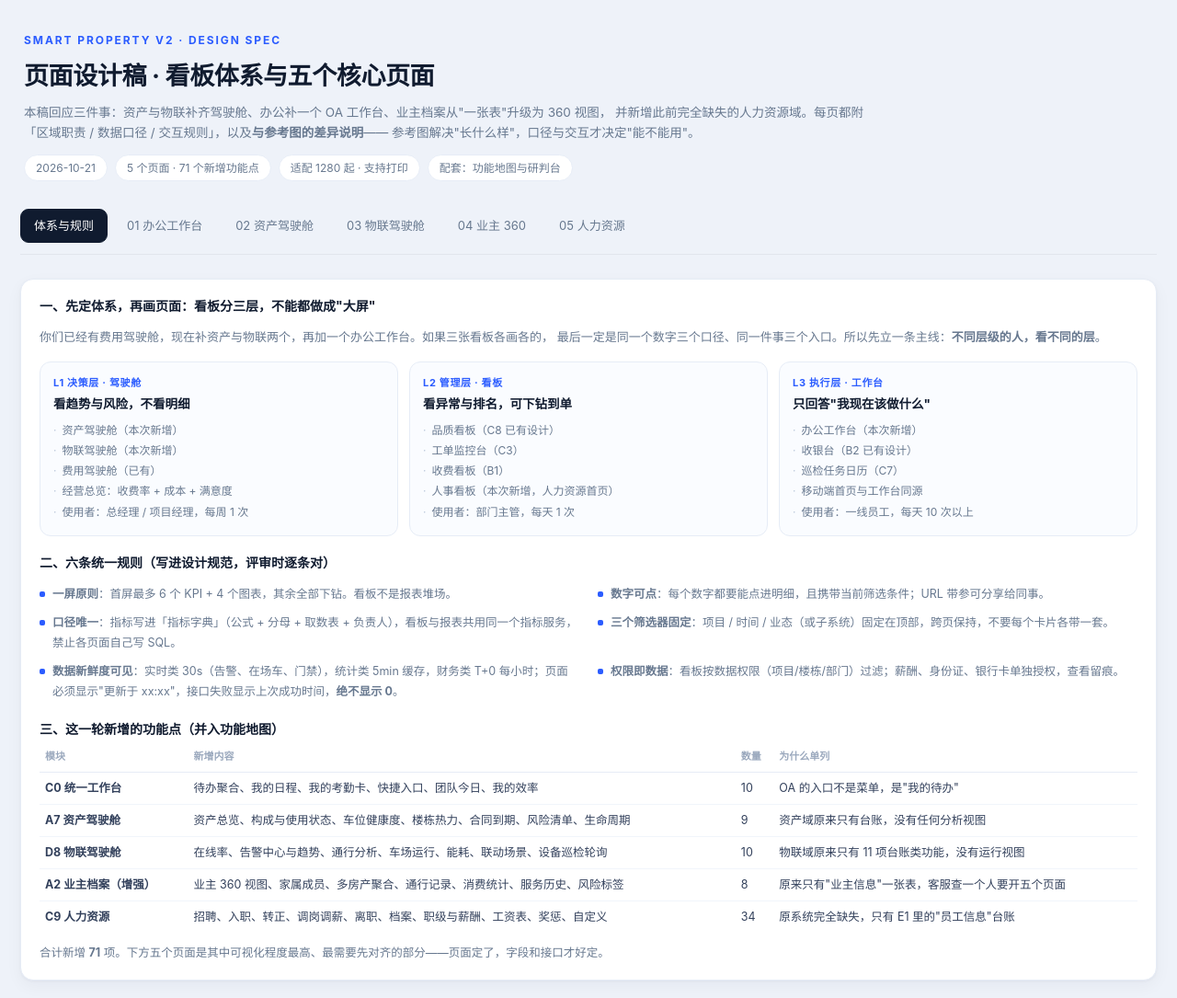
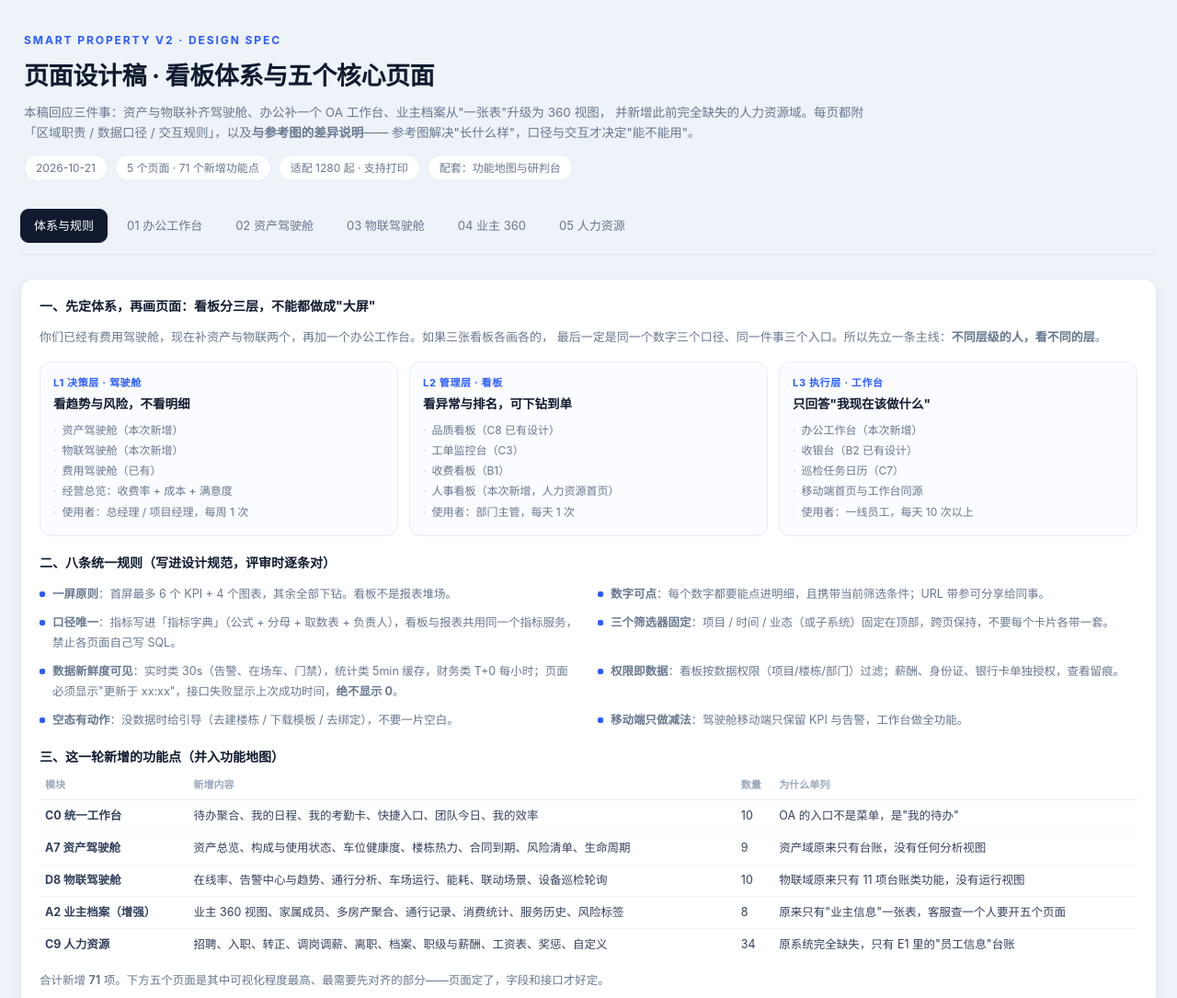
Before and after one commit to AceBlack/wy-property-func-map, a plain HTML site: page design.html in a window 1280 px wide. Shown: the top 1085 px of the page at 92% size. Drawn offline with Linux system fonts and the light colour scheme.

Commit message:
统一规则八条对齐

```diff
--- a/design.html
+++ b/design.html
@@ -239,7 +239,7 @@ footer.docf{margin-top:40px;text-align:center;font-size:11.5px;color:#a9b6c8;lin
       <li>使用者：一线员工，每天 10 次以上</li></ul></div>
   </div>
 
-  <h3 style="margin-top:18px">二、六条统一规则（写进设计规范，评审时逐条对）</h3>
+  <h3 style="margin-top:18px">二、八条统一规则（写进设计规范，评审时逐条对）</h3>
   <div class="rules">
     <div><b>一屏原则</b>：首屏最多 6 个 KPI + 4 个图表，其余全部下钻。看板不是报表堆场。</div>
     <div><b>数字可点</b>：每个数字都要能点进明细，且携带当前筛选条件；URL 带参可分享给同事。</div>
@@ -247,6 +247,8 @@ footer.docf{margin-top:40px;text-align:center;font-size:11.5px;color:#a9b6c8;lin
     <div><b>三个筛选器固定</b>：项目 / 时间 / 业态（或子系统）固定在顶部，跨页保持，不要每个卡片各带一套。</div>
     <div><b>数据新鲜度可见</b>：实时类 30s（告警、在场车、门禁），统计类 5min 缓存，财务类 T+0 每小时；页面必须显示"更新于 xx:xx"，接口失败显示上次成功时间，<b>绝不显示 0</b>。</div>
     <div><b>权限即数据</b>：看板按数据权限（项目/楼栋/部门）过滤；薪酬、身份证、银行卡单独授权，查看留痕。</div>
+    <div><b>空态有动作</b>：没数据时给引导（去建楼栋 / 下载模板 / 去绑定），不要一片空白。</div>
+    <div><b>移动端只做减法</b>：驾驶舱移动端只保留 KPI 与告警，工作台做全功能。</div>
   </div>
 
   <h3 style="margin-top:18px">三、这一轮新增的功能点（并入功能地图）</h3>
```
Also changed, not shown: 功能地图与研判台.html (+2 -1 lines).
